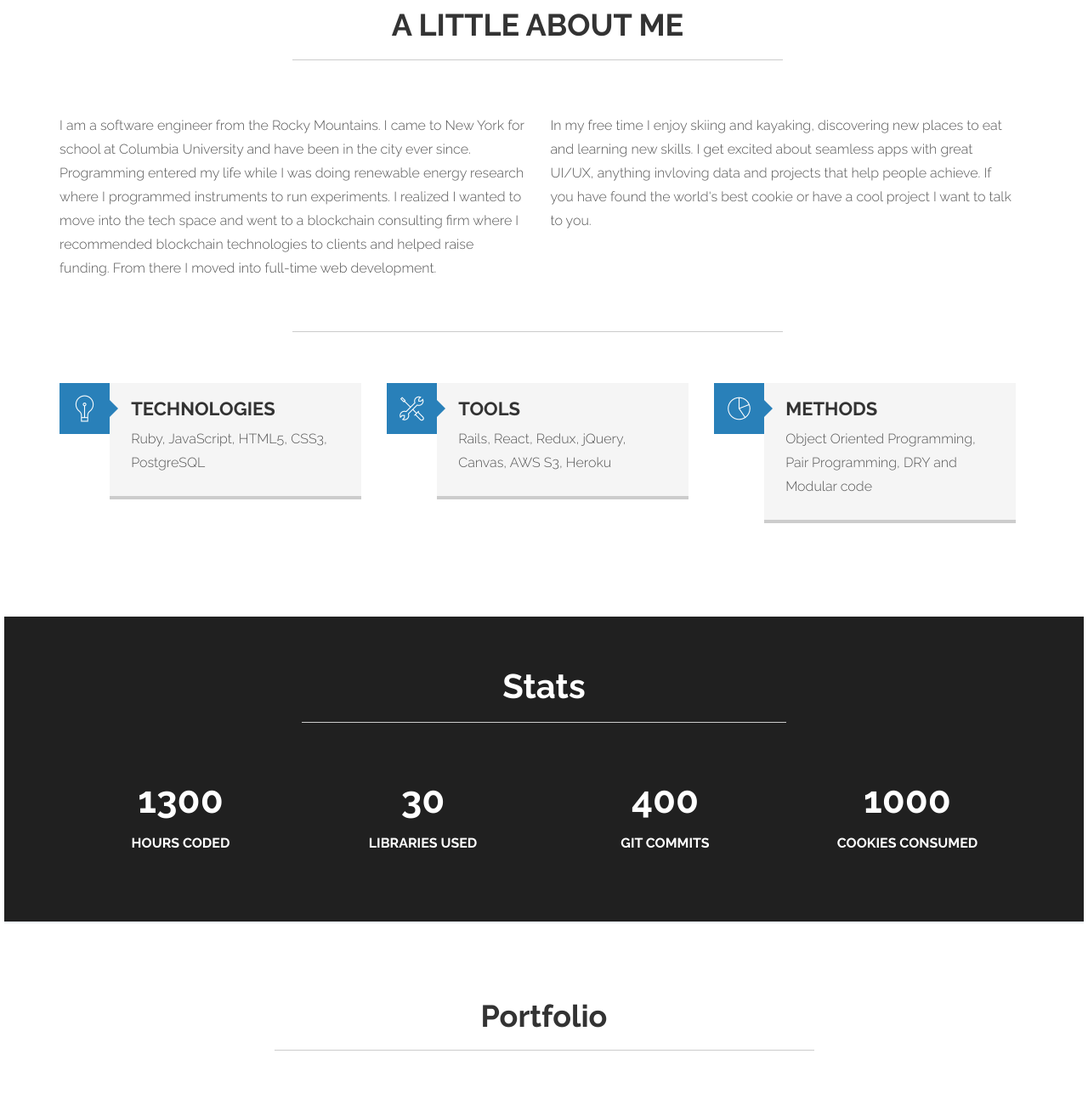
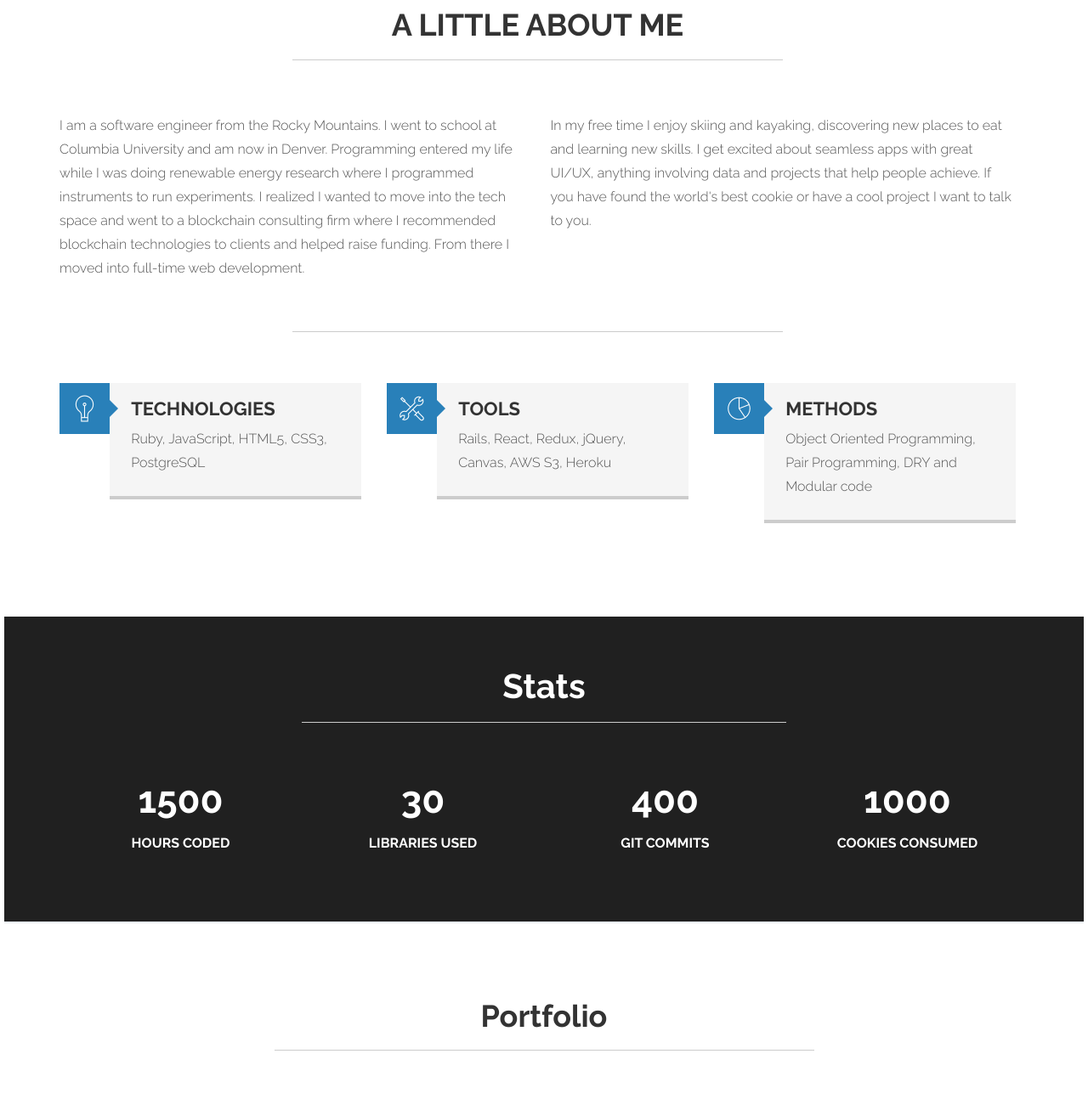
Before and after one commit to gmrempe/gmrempe.github.io, a plain HTML site: page index.html in a window 1280 px wide. Shown: the part 880-2174 px from the top of the page at 85% size. Drawn offline with Linux system fonts and the light colour scheme; files whose address does not match are found by name.

Commit message:
fix typos, update info

```diff
--- a/index.html
+++ b/index.html
@@ -81,10 +81,10 @@
 				<h1 class="fade-down centered section-title">A LITTLE ABOUT ME</h1>
 				<hr>
 				<div class="fade-up col-md-6">
-					<p>I am a software engineer from the Rocky Mountains. I came to New York for school at Columbia University and have been in the city ever since. Programming entered my life while I was doing renewable energy research where I programmed instruments to run experiments. I realized I wanted to move into the tech space and went to a blockchain consulting firm where I recommended blockchain technologies to clients and helped raise funding. From there I moved into full-time web development.</p>
+					<p>I am a software engineer from the Rocky Mountains. I went to school at Columbia University and am now in Denver. Programming entered my life while I was doing renewable energy research where I programmed instruments to run experiments. I realized I wanted to move into the tech space and went to a blockchain consulting firm where I recommended blockchain technologies to clients and helped raise funding. From there I moved into full-time web development.</p>
 				</div>
 				<div class="fade-up col-md-6">
-					<p>In my free time I enjoy skiing and kayaking, discovering new places to eat and learning new skills. I get excited about seamless apps with great UI/UX, anything invloving data and projects that help people achieve. If you have found the world's best cookie or have a cool project I want to talk to you.</p>
+					<p>In my free time I enjoy skiing and kayaking, discovering new places to eat and learning new skills. I get excited about seamless apps with great UI/UX, anything involving data and projects that help people achieve. If you have found the world's best cookie or have a cool project I want to talk to you.</p>
 				</div>
 			</div>
 
@@ -127,7 +127,7 @@
 				<h1 class="fade-down section-title">Stats</h1>
 				<hr>
 				<div class="col-md-3">
-					<span class="counter">1300</span>
+					<span class="counter">1500</span>
 					<span class="counter-desc">Hours Coded</span>
 				</div>
 				<div class="col-md-3">
@@ -209,7 +209,7 @@
 				<h1 class="fade-down section-title" style="color:#000">Contact</h1>
 				<hr>
 				<div class="fade-up">
-					<p style="color:#000">New York, New York</p>
+					<p style="color:#000">Denver</p>
 					<p style="color:#000">Email: gmrempe@gmail.com</p>
 					<p style="color:#000">Phone: 505 274 4204</p>
 				</div>
```
